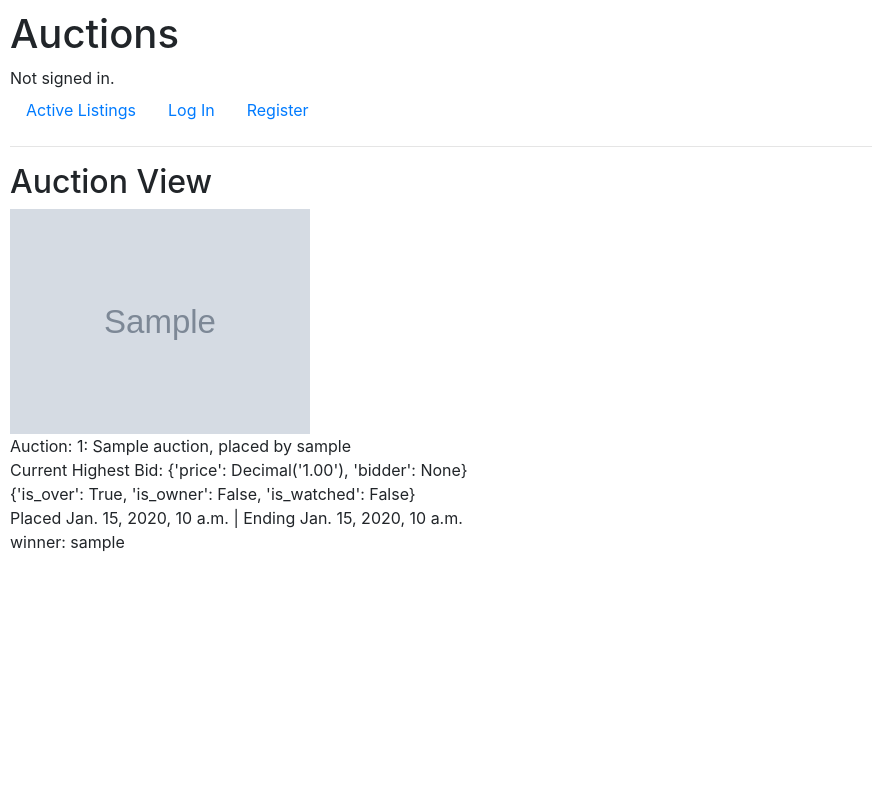
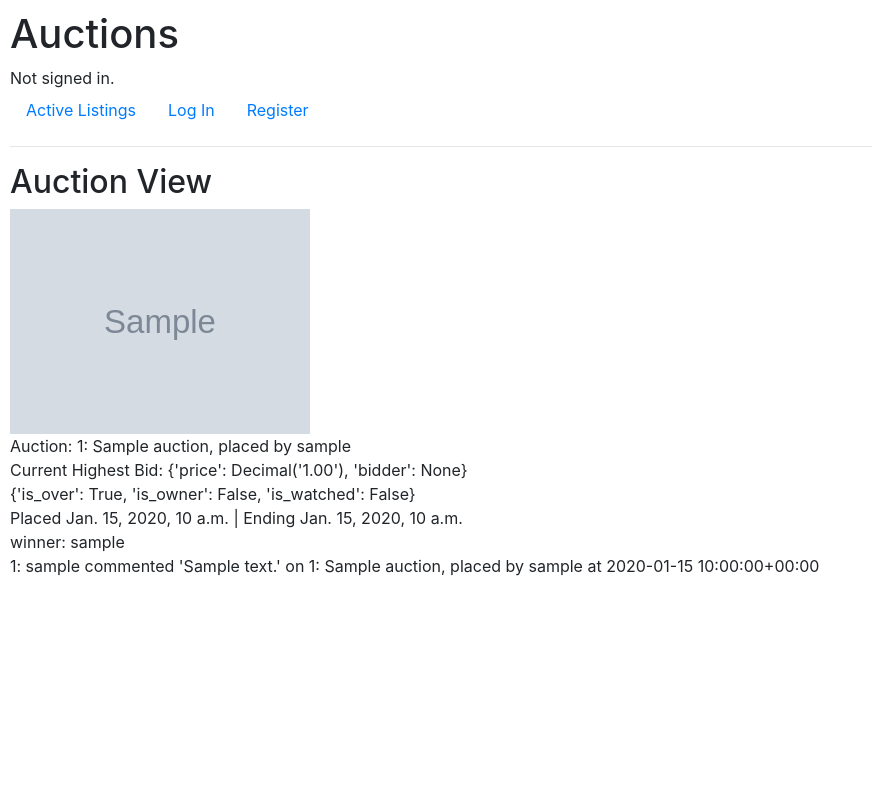
Before and after one commit to c-ehrlich/commerce, a Django app: page /auction/1 in a window 1280 px wide. Shown: the whole page, without its empty margins (0-872 px from the left). Run offline with Django 3.2, Linux system fonts and the light colour scheme; tables that the repository leaves empty hold one stand-in row (values such as "Sample post"); grey boxes marked "Sample" are stand-in pictures; some libraries are stand-ins or nearby versions.

Commit message:
show comments on auction page

```diff
--- a/auctions/models.py
+++ b/auctions/models.py
@@ -54,7 +54,7 @@ class Comment(models.Model):
     timestamp = models.DateTimeField(auto_now_add=True)
 
     def __str__(self):
-        return f"{self.id}: {self.user} commented '{self.comment}' on {self.auction}"
+        return f"{self.id}: {self.user} commented '{self.comment}' on {self.auction} at {self.timestamp}"
 
 
 class User(AbstractUser):
--- a/auctions/templates/auctions/auction.html
+++ b/auctions/templates/auctions/auction.html
@@ -29,4 +29,9 @@
         {% endif %}
         <!-- End Watchlist Button Logic -->
     </form>
+
+    {% for comment in auction.auction_comments.all %}
+        {{ comment }}<br>
+        <!-- i would like to sort these by comment.timestamp -->
+    {% endfor %}
 {% endblock %}
```
